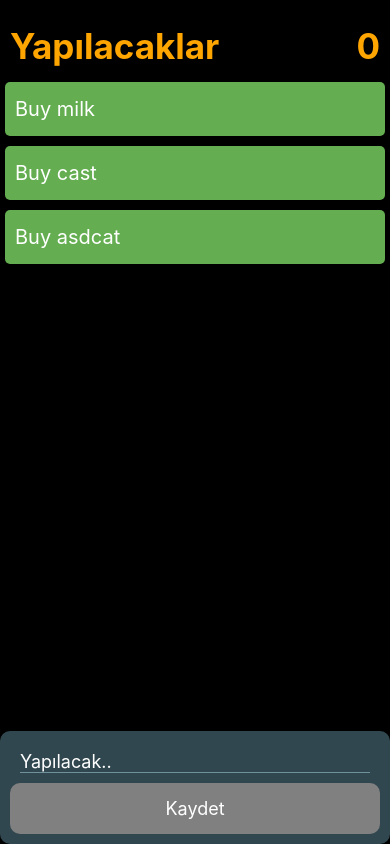
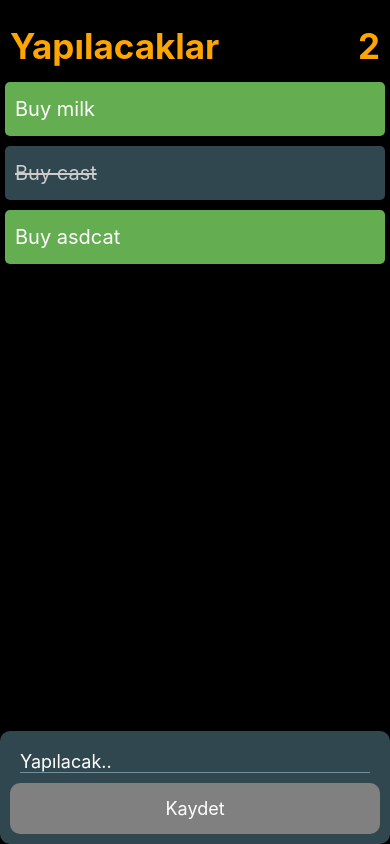
Before and after one commit to mustafacak/rn-todo-app, a React Native app: screen / in a window 390 px wide. Built offline with nearby package versions, Linux system fonts and the light colour scheme.

Commit message:
todolar ekrana eklendi aktif pasif edildi

```diff
--- a/src/App.js
+++ b/src/App.js
@@ -7,32 +7,65 @@ const dataList = [
   {
     id: '1',
     title: 'Buy milk',
+    isActive: true,
   },
   {
     id: '2',
     title: 'Buy cast',
+    isActive: false,
   },
   {
     id: '3',
     title: 'Buy asdcat',
+    isActive: true,
   },
 ];
 const App = () => {
-  const [todoCount, setTodoCount] = useState(0);
+  const [todos, setTodos] = useState(dataList);
+  const [text, setText] = useState('');
 
-  const renderTodo = ({item}) => <TodoItem todo={item} />;
+  const renderTodo = ({item}) => <TodoItem todo={item} toggle={toggleTodo} />;
+
+  const addTodo = () => {
+    setTodos([...todos, {id: Date.now(), title: text, isActive: true}]);
+    console.log(text);
+    setText('');
+  };
+
+  const toggleTodo = todo => {
+    console.log('test + ' + todo);
+    const newTodos = todos.map((item, index) => {
+      if (item.id === todo) {
+        console.log('item bu:' + item.title);
+        item.isActive = !item.isActive;
+      }
+      return item;
+    });
+    setTodos(newTodos);
+  };
+
+  const todosLength = () => {
+    let count = 0;
+    todos.forEach(item => {
+      if (item.isActive === true) {
+        count += 1;
+        console.log(item.title);
+      }
+    });
+    return count;
+  };
 
   // render
   return (
     <SafeAreaView style={styles.container}>
       <View style={styles.header}>
         <Text style={styles.headerText}>Yapılacaklar</Text>
-        <Text style={styles.headerText}>{todoCount}</Text>
+        <Text style={styles.headerText}>{todosLength()}</Text>
       </View>
       <View style={styles.flatView}>
-        <FlatList data={dataList} renderItem={renderTodo} />
+        <FlatList data={todos} renderItem={renderTodo} />
       </View>
-      <InputBar />
+      <InputBar add={addTodo} text={text} setText={setText} />
     </SafeAreaView>
   );
 };
--- a/src/components/InputBar/InputBar.js
+++ b/src/components/InputBar/InputBar.js
@@ -1,17 +1,20 @@
-import React from 'react';
+import React, {useState} from 'react';
 import {View, Text, TouchableOpacity, TextInput} from 'react-native';
 import styles from './InputBar.styles';
 
-const InputBar = () => {
+const InputBar = ({text, setText, add}) => {
+  const [todo, setTodo] = useState({});
   // render
   return (
     <View style={styles.container}>
       <TextInput
+        value={text}
+        onChangeText={setText}
         style={styles.txtInput}
         placeholderTextColor={'#fff'}
         placeholder="Yapılacak.."
       />
-      <TouchableOpacity style={styles.kaydetBtn}>
+      <TouchableOpacity onPress={add} style={styles.kaydetBtn}>
         <Text style={styles.kaydetBtnText}>Kaydet</Text>
       </TouchableOpacity>
     </View>
--- a/src/components/TodoItem/TodoItem.js
+++ b/src/components/TodoItem/TodoItem.js
@@ -1,13 +1,19 @@
 import React from 'react';
-import {View, Text} from 'react-native';
+import {Text, TouchableOpacity} from 'react-native';
 import styles from './TodoItem.styles';
 
-const TodoItem = ({todo}) => {
+const TodoItem = ({todo, toggle}) => {
   // render
   return (
-    <View style={styles.container}>
-      <Text style={styles.title}>{todo.title}</Text>
-    </View>
+    <TouchableOpacity
+      style={todo.isActive ? styles.active : styles.passive}
+      onPress={() => {
+        toggle(todo.id);
+      }}>
+      <Text style={todo.isActive ? styles.title : styles.titlePassive}>
+        {todo.title}
+      </Text>
+    </TouchableOpacity>
   );
 };
 
--- a/src/components/TodoItem/TodoItem.styles.js
+++ b/src/components/TodoItem/TodoItem.styles.js
@@ -1,7 +1,7 @@
 import {StyleSheet} from 'react-native';
 
 export default StyleSheet.create({
-  container: {
+  active: {
     flex: 1,
     backgroundColor: '#64ae51',
     paddingHorizontal: 10,
@@ -13,4 +13,17 @@ export default StyleSheet.create({
     fontSize: 20,
     color: '#fff',
   },
+  titlePassive: {
+    color: '#ccc',
+    fontSize: 20,
+    textDecorationLine: 'line-through',
+  },
+  passive: {
+    flex: 1,
+    backgroundColor: '#31474f',
+    paddingHorizontal: 10,
+    paddingVertical: 15,
+    borderRadius: 5,
+    margin: 5,
+  },
 });
```
